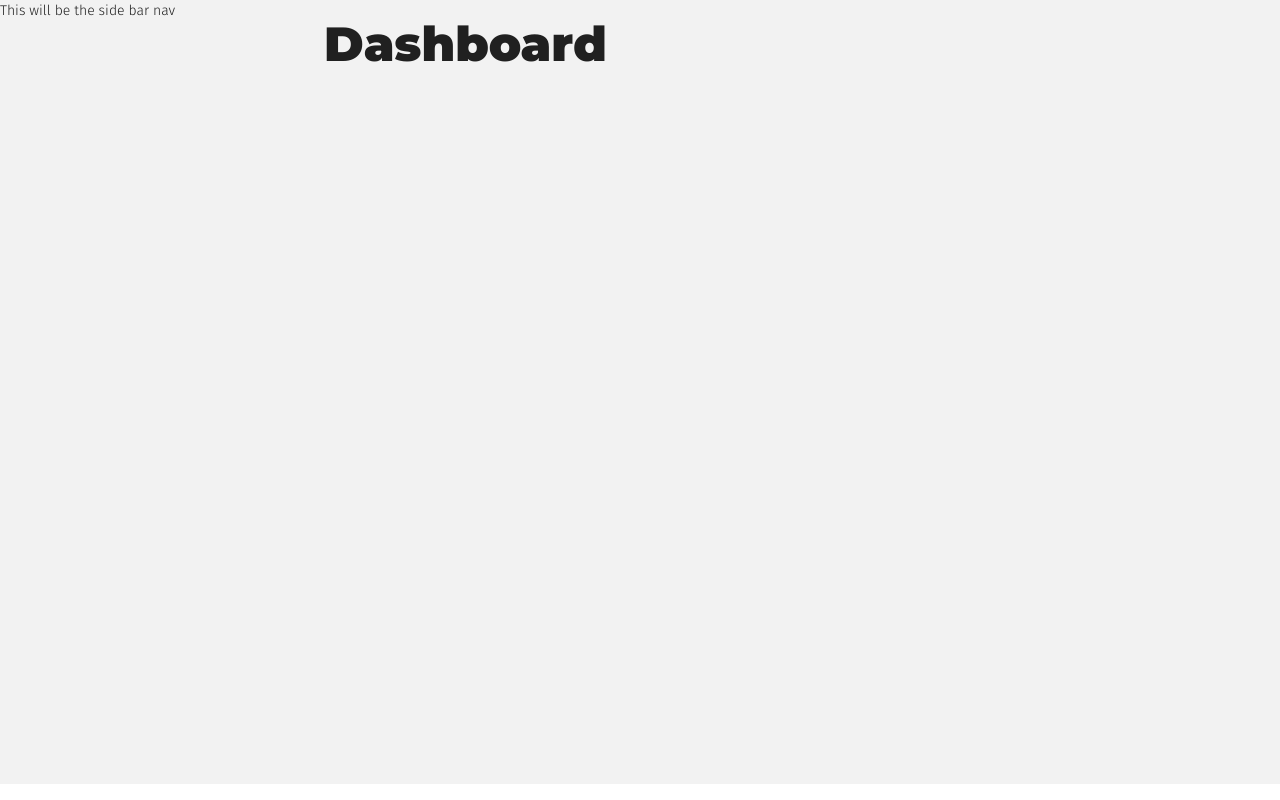
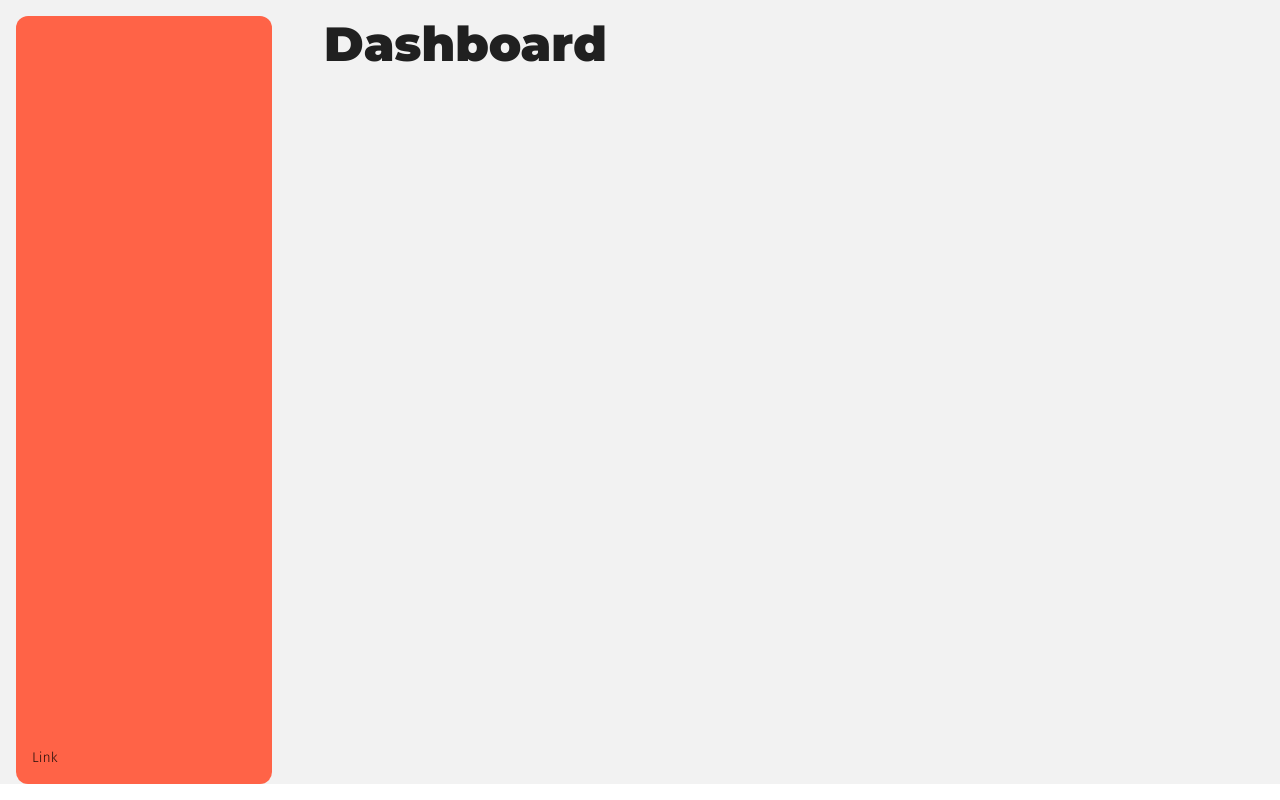
Before and after one commit to clarkexcore/alexSharke-v3, a Next.js app: page /admin in a window 1280 px wide. Built offline with nearby package versions, Linux system fonts and the light colour scheme.

Commit message:
Enhance AdminSidebarNav component with active state and styling updates. Updated AdminLayout to pass active prop, and modified sidebar styles for improved visibility and layout consistency.

```diff
--- a/src/app/admin/layout.tsx
+++ b/src/app/admin/layout.tsx
@@ -18,7 +18,7 @@ export default function AdminLayout({
 			<Box sx={{ backgroundColor: "#f2f2f2", minHeight: "100vh" }}>
 				<Grid container spacing={2}>
 					<Grid item xs={3}>
-						<AdminSidebarNav />
+						<AdminSidebarNav active={true} />
 					</Grid>
 					<Grid
 						item
--- a/src/components/layout/admin/sidebarNav.component.tsx
+++ b/src/components/layout/admin/sidebarNav.component.tsx
@@ -1,5 +1,15 @@
 "use client";
 
-export default function AdminSidebarNav() {
-	return <>This will be the side bar nav</>;
+import { Box, Stack } from "@mui/material";
+import { SideBarStyled } from "./styled/admin.styled";
+
+export default function AdminSidebarNav({ active }: { active: boolean }) {
+	return (
+		<>
+			<SideBarStyled active={active}>
+				<Box></Box>
+				<Stack>Link</Stack>
+			</SideBarStyled>
+		</>
+	);
 }
--- a/src/components/layout/admin/styled/admin.styled.tsx
+++ b/src/components/layout/admin/styled/admin.styled.tsx
@@ -14,7 +14,6 @@ export const SideBarStyled = styled(Box)<SideBarProps>(({ active, theme }) => ({
 	left: 0,
 	overflowY: "auto",
 	borderRadius: "0.75rem",
-	// backgroundColor: theme.palette.primary[900],
 	display: "flex",
 	flexDirection: "column",
 	justifyContent: "space-between",
@@ -25,4 +24,5 @@ export const SideBarStyled = styled(Box)<SideBarProps>(({ active, theme }) => ({
 		width: "calc(350px - (2rem + 32px))",
 		left: active ? "0" : "calc(-450px + (2rem + 32px))",
 	},
+	backgroundColor: "tomato",
 }));
```
